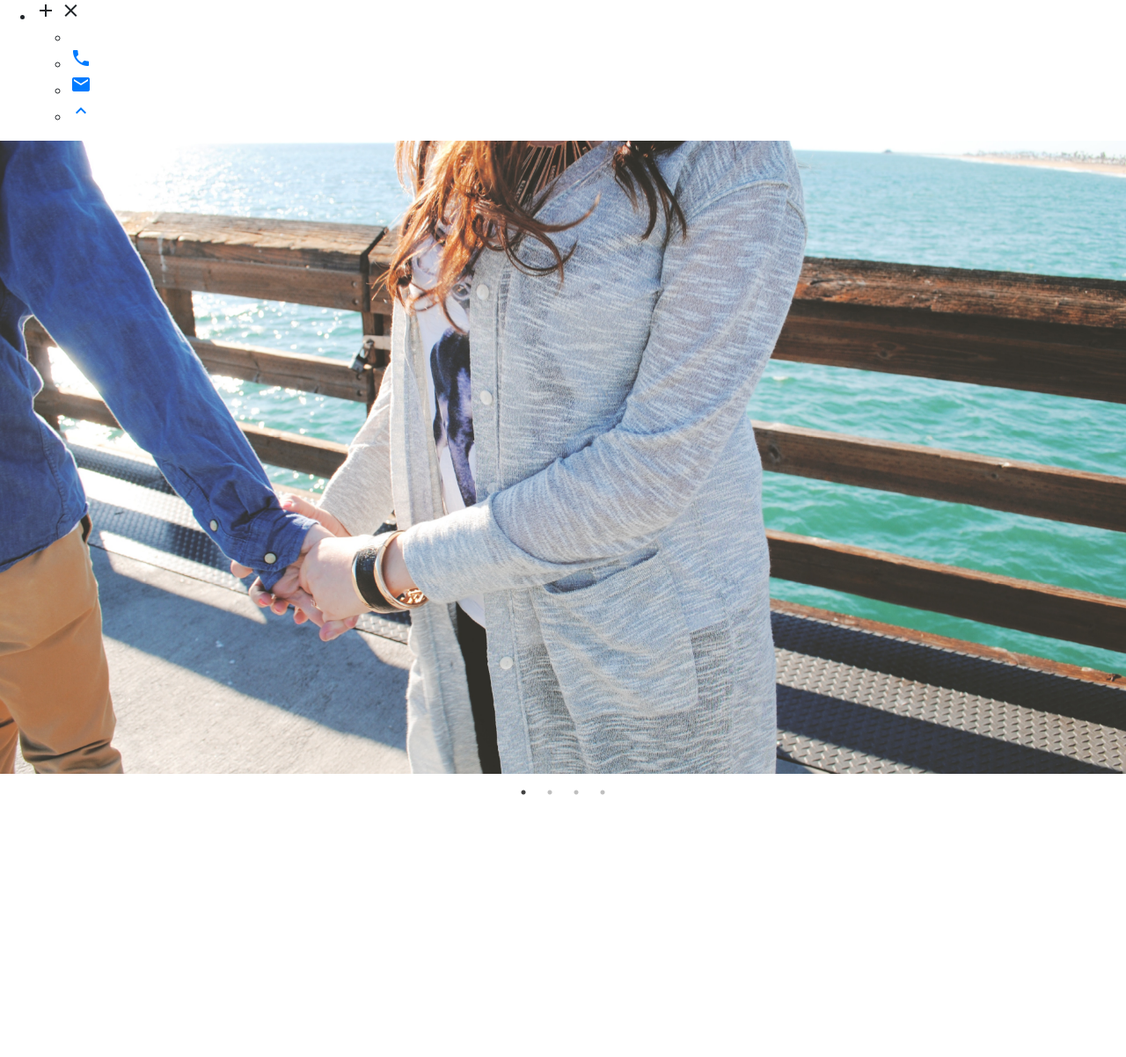
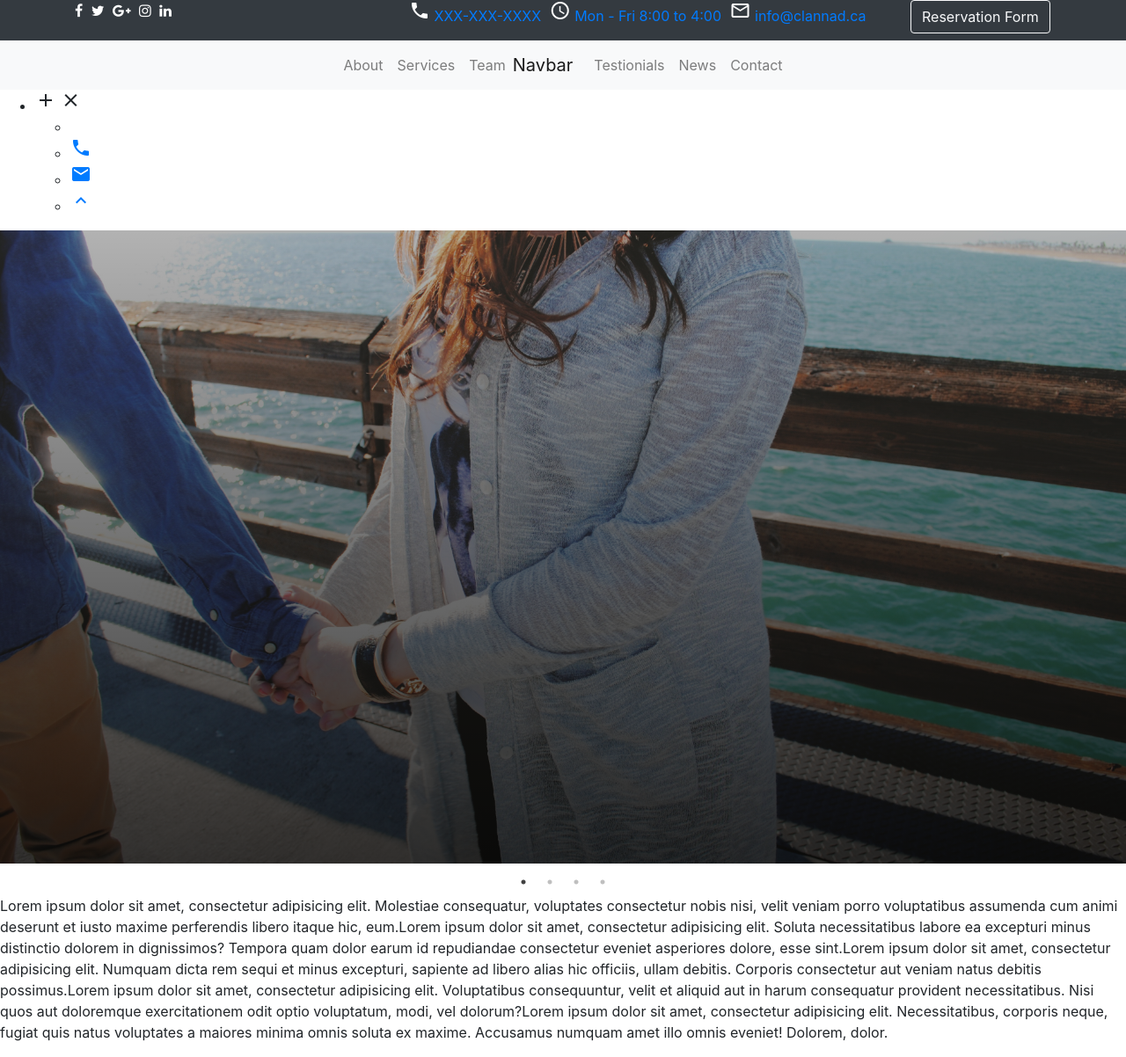
Before and after one commit to GingaRanga/clannad, a PHP site: page / in a window 1280 px wide. Shown: the whole page at 88% size. Before the commit the page ends 904 px from the top, so only its background shows below. Run offline with PHP 8.4, Linux system fonts and the light colour scheme; some libraries are stand-ins or nearby versions.

Commit message:
working on navbar, carousel and top nav.

```diff
--- a/app/css/styles.css
+++ b/app/css/styles.css
@@ -1,5 +1,6 @@
 .hero .slide1 {
-  background-image: url(../images/couples.jpg);
+  background: -webkit-gradient(linear, left top, left bottom, from(rgba(0, 0, 0, 0.3)), to(rgba(0, 0, 0, 0.8))), url(../images/couples.jpg);
+  background: linear-gradient(rgba(0, 0, 0, 0.3), rgba(0, 0, 0, 0.8)), url(../images/couples.jpg);
   position: relative;
   height: 90vh;
   background-position: center center;
@@ -7,7 +8,8 @@
   background-size: cover; }
 
 .hero .slide2 {
-  background-image: url(../images/depression.jpg);
+  background-image: -webkit-gradient(linear, left top, left bottom, from(rgba(0, 0, 0, 0.3)), to(rgba(0, 0, 0, 0.8))), url(../images/depression.jpg);
+  background-image: linear-gradient(rgba(0, 0, 0, 0.3), rgba(0, 0, 0, 0.8)), url(../images/depression.jpg);
   position: relative;
   height: 90vh;
   background-position: center center;
@@ -15,7 +17,8 @@
   background-size: cover; }
 
 .hero .slide3 {
-  background-image: url(../images/joy.jpg);
+  background-image: -webkit-gradient(linear, left top, left bottom, from(rgba(0, 0, 0, 0.3)), to(rgba(0, 0, 0, 0.8))), url(../images/joy.jpg);
+  background-image: linear-gradient(rgba(0, 0, 0, 0.3), rgba(0, 0, 0, 0.8)), url(../images/joy.jpg);
   position: relative;
   height: 90vh;
   background-position: center center;
@@ -23,7 +26,8 @@
   background-size: cover; }
 
 .hero .slide4 {
-  background-image: url(../images/parenting.jpg);
+  background-image: -webkit-gradient(linear, left top, left bottom, from(rgba(0, 0, 0, 0.3)), to(rgba(0, 0, 0, 0.8))), url(../images/parenting.jpg);
+  background-image: linear-gradient(rgba(0, 0, 0, 0.3), rgba(0, 0, 0, 0.8)), url(../images/parenting.jpg);
   position: relative;
   height: 90vh;
   background-position: center center;
--- a/app/index.html
+++ b/app/index.html
@@ -75,6 +75,52 @@
 
 <body id="page-top">
 
+<!-- HEADER ////////////////////////////////////////////////////////////////////////////////////////////////////////// -->
+
+	<header>
+		<div class="header-top bg-dark">
+			<div class="container">
+				<div class="row">
+					<div class="col-4">
+						<ul class="list-unstyled list-inline">
+                			<li class="list-inline-item"><a href="#"><i class="fa fa-facebook text-white"></i></a></li>
+							<li class="list-inline-item"><a href="#"><i class="fa fa-twitter text-white"></i></a></li>
+							<li class="list-inline-item"><a href="#"><i class="fa fa-google-plus text-white"></i></a></li>
+							<li class="list-inline-item"><a href="#"><i class="fa fa-instagram text-white"></i></a></li>
+							<li class="list-inline-item"><a href="#"><i class="fa fa-linkedin text-white"></i></a></li>
+              			</ul>
+					</div>
+					<div class="col-6">
+						<ul class="list-unstyled list-inline">
+                			<li class="list-inline-item"><a href="#"><i class="material-icons text-white">phone</i> XXX-XXX-XXXX</a></li>
+							<li class="list-inline-item"><a href="#"><i class="material-icons text-white">access_time</i> Mon &#45; Fri 8&#58;00 to 4&#58;00</a></li>
+							<li class="list-inline-item"><a href="#"><i class="material-icons text-white">mail_outline</i> info&#64;clannad.ca</a></li>
+              			</ul>
+					</div>
+					<div class="col-2">
+						<a href="#" class="btn btn-outline-light" role="button">Reservation Form</a>
+					</div>
+				</div>
+			</div>
+		</div>
+		<nav class="navbar navbar-expand-lg navbar-light bg-light">
+			<button class="navbar-toggler" type="button" data-toggle="collapse" data-target="#navbarNavAltMarkup" aria-controls="navbarNavAltMarkup" aria-expanded="false" aria-label="Toggle navigation">
+    			<span class="navbar-toggler-icon"></span>
+			</button>
+			<div class="collapse navbar-collapse justify-content-center" id="navbarNavAltMarkup">
+    			<div class="navbar-nav">
+      				<a class="nav-item nav-link" href="#">About</a>
+					<a class="nav-item nav-link" href="#">Services</a>
+					<a class="nav-item nav-link" href="#">Team</a>
+					<a class="navbar-brand" href="#">Navbar</a>
+					<a class="nav-item nav-link" href="#">Testionials</a>
+   					<a class="nav-item nav-link" href="#">News</a>
+   					<a class="nav-item nav-link" href="#">Contact</a>
+    			</div>
+			</div>
+		</nav>
+	</header>
+
 <!-- CONTACT FLOAT /////////////////////////////////////////////////////////////////////////////////////////////////// -->
 
 	<ul class="mfb-component--br mfb-slidein" data-mfb-toggle="hover">
@@ -121,6 +167,8 @@
 		<div class="slide4"></div>
 	</div>
 
+	<p>Lorem ipsum dolor sit amet, consectetur adipisicing elit. Molestiae consequatur, voluptates consectetur nobis nisi, velit veniam porro voluptatibus assumenda cum animi deserunt et iusto maxime perferendis libero itaque hic, eum.Lorem ipsum dolor sit amet, consectetur adipisicing elit. Soluta necessitatibus labore ea excepturi minus distinctio dolorem in dignissimos? Tempora quam dolor earum id repudiandae consectetur eveniet asperiores dolore, esse sint.Lorem ipsum dolor sit amet, consectetur adipisicing elit. Numquam dicta rem sequi et minus excepturi, sapiente ad libero alias hic officiis, ullam debitis. Corporis consectetur aut veniam natus debitis possimus.Lorem ipsum dolor sit amet, consectetur adipisicing elit. Voluptatibus consequuntur, velit et aliquid aut in harum consequatur provident necessitatibus. Nisi quos aut doloremque exercitationem odit optio voluptatum, modi, vel dolorum?Lorem ipsum dolor sit amet, consectetur adipisicing elit. Necessitatibus, corporis neque, fugiat quis natus voluptates a maiores minima omnis soluta ex maxime. Accusamus numquam amet illo omnis eveniet! Dolorem, dolor.</p>
+
 <!-- BOOTSTRAP 4 JS & JQUERY - jquery and popper first /////////////////////////////////////////////////////////////// -->
 	<script src="https://cdnjs.cloudflare.com/ajax/libs/jquery/3.2.1/jquery.min.js" integrity="sha256-hwg4gsxgFZhOsEEamdOYGBf13FyQuiTwlAQgxVSNgt4=" crossorigin="anonymous"></script>
 	<script src="https://cdnjs.cloudflare.com/ajax/libs/popper.js/1.11.0/umd/popper.min.js" integrity="sha384-b/U6ypiBEHpOf/4+1nzFpr53nxSS+GLCkfwBdFNTxtclqqenISfwAzpKaMNFNmj4" crossorigin="anonymous"></script>
--- a/app/scss/_hero.scss
+++ b/app/scss/_hero.scss
@@ -1,18 +1,18 @@
 .hero{
 	.slide1{
-		background-image: url(../images/couples.jpg);
+		background: linear-gradient(rgba(0,0,0,0.3),rgba(0,0,0,0.8)), url(../images/couples.jpg);
 		@include heroImg();
 	}
 	.slide2{
-		background-image: url(../images/depression.jpg);
+		background-image: linear-gradient(rgba(0,0,0,0.3),rgba(0,0,0,0.8)), url(../images/depression.jpg);
 		@include heroImg();
 	}
 	.slide3{
-		background-image: url(../images/joy.jpg);
+		background-image: linear-gradient(rgba(0,0,0,0.3),rgba(0,0,0,0.8)), url(../images/joy.jpg);
 		@include heroImg();
 	}
 	.slide4{
-		background-image: url(../images/parenting.jpg);
+		background-image: linear-gradient(rgba(0,0,0,0.3),rgba(0,0,0,0.8)), url(../images/parenting.jpg);
 		@include heroImg();
 	}
 }
--- a/app/scss/_mixins.scss
+++ b/app/scss/_mixins.scss
@@ -1,7 +1,6 @@
 @mixin heroImg(){
 	position: relative;
 	height: 90vh;
-	//background-attachment: scroll;
 	//background-color: $brand-dark;
 	background-position: center center;
 	background-repeat: no-repeat;
```
